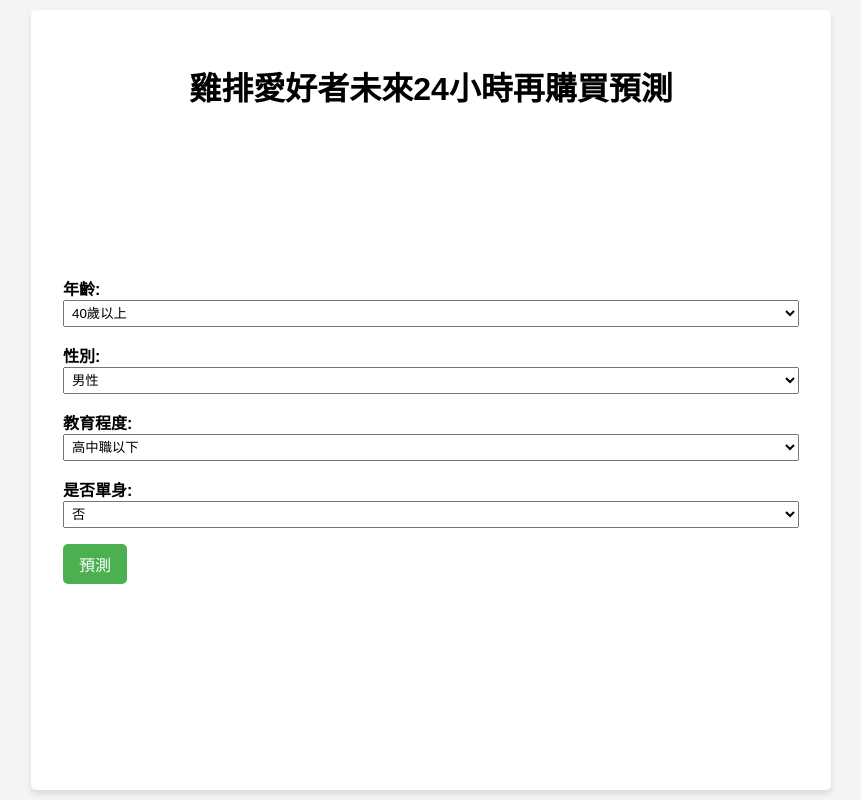
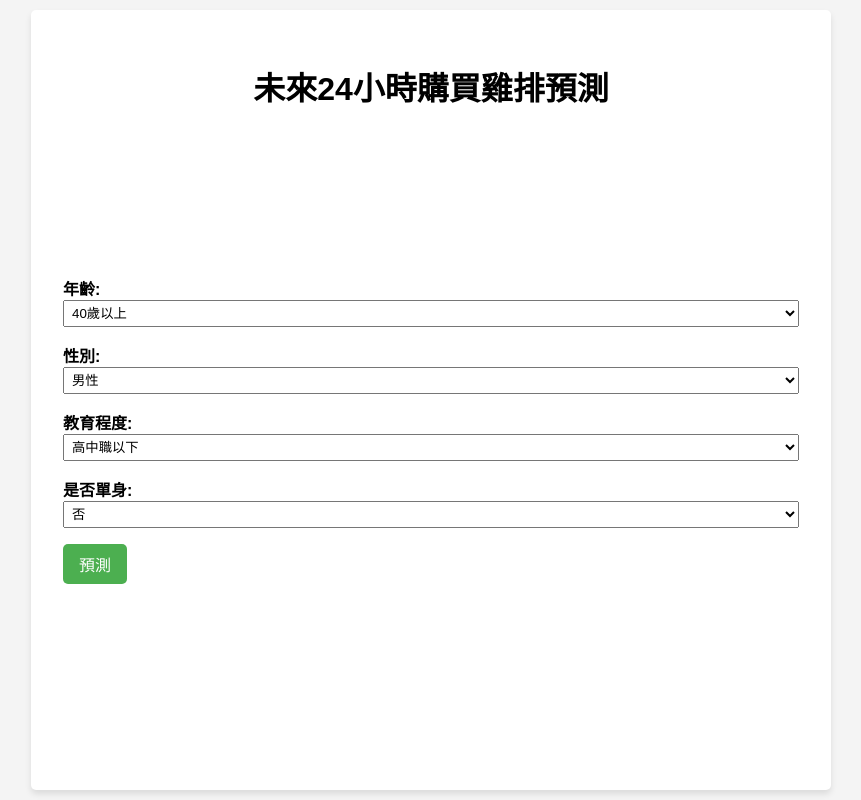
Before and after one commit to EnEnChao/predict, a plain HTML site: page index.html in a window 1280 px wide. Shown: the whole page, without its empty margins (209-1070 px from the left). Drawn offline with Linux system fonts and the light colour scheme.

Commit message:
Update index.html

```diff
--- a/index.html
+++ b/index.html
@@ -3,12 +3,12 @@
 <head>
   <meta charset="UTF-8">
   <meta name="viewport" content="width=device-width, initial-scale=1.0">
-  <title>雞排愛好者未來24小時再購買預測</title>
+  <title>未來24小時購買雞排預測</title>
   <link rel="stylesheet" href="styles.css">
 </head>
 <body>
   <div class="container">
-    <h1>雞排愛好者未來24小時再購買預測</h1>
+    <h1>未來24小時購買雞排預測</h1>
     <form id="predict-form">
       <label for="age">年齡:</label>
       <select id="age" name="age">
```
